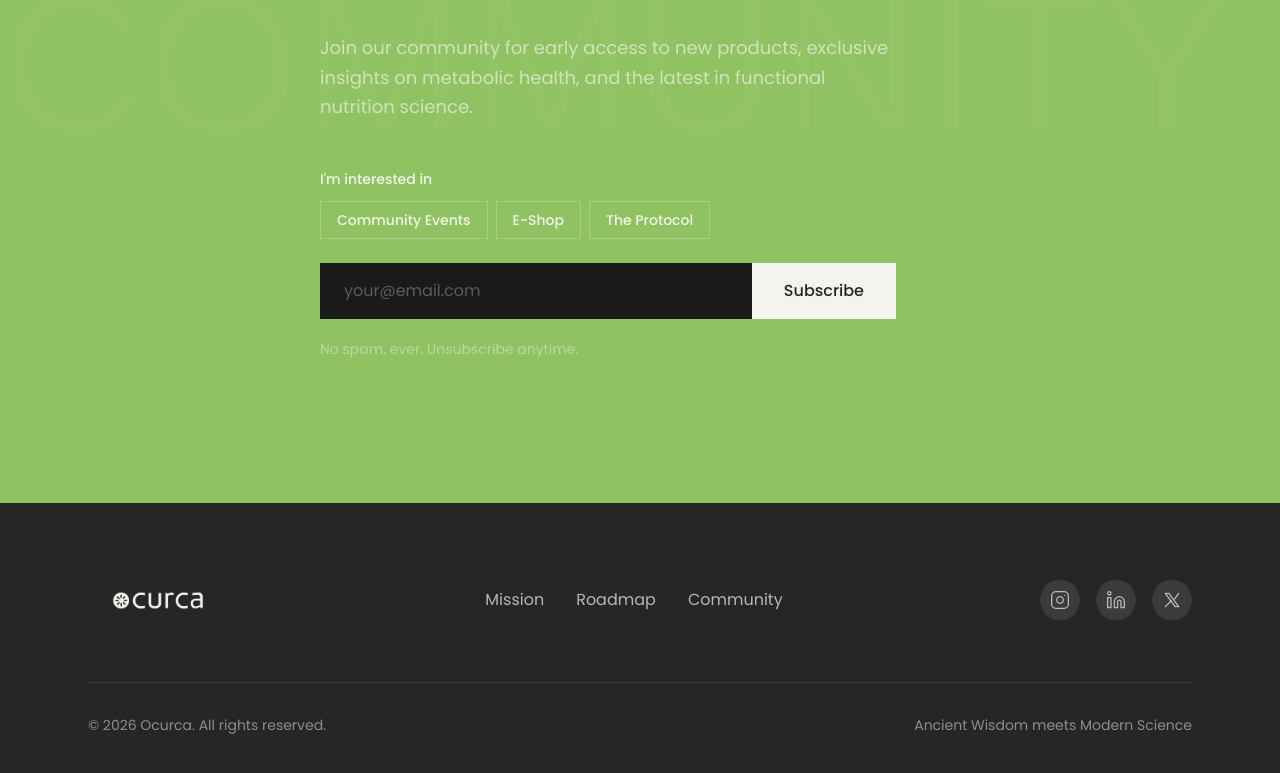
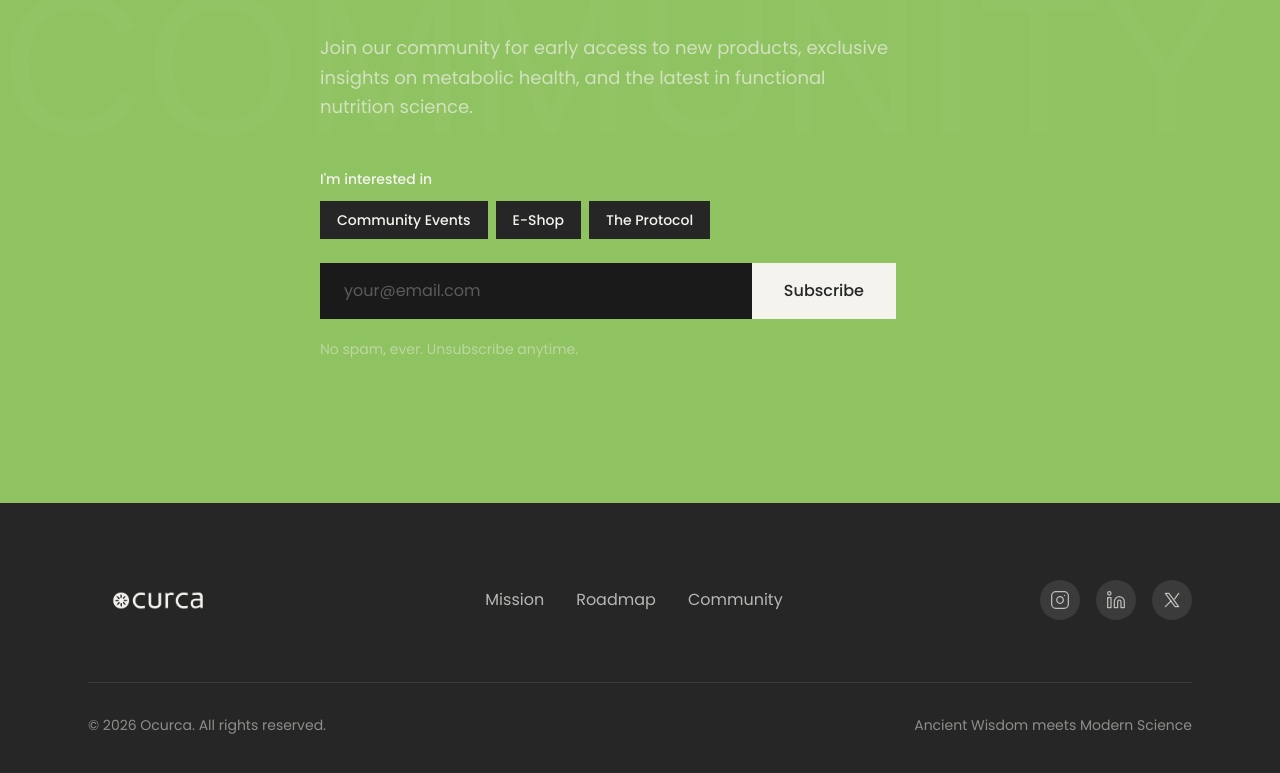
Before and after one commit to matysmorel/OcurcaV2, a Next.js app: page / in a window 1280 px wide. Shown: the part 5506-6279 px from the top of the page. Built offline with nearby package versions, Linux system fonts and the light colour scheme; no server answers; the database is empty; a web font is replaced by a local one.

Commit message:
fix: dark background on interest pill buttons

```diff
--- a/components/sections/community-cta.tsx
+++ b/components/sections/community-cta.tsx
@@ -124,7 +124,7 @@ export function CommunityCTA() {
                       className={`px-4 py-2 text-sm font-medium transition-all duration-200 cursor-pointer ${
                         interests.includes(value)
                           ? "bg-[#8FC261] text-[#262626] border border-[#8FC261]"
-                          : "bg-transparent text-[#F5F3EE] border border-[#F5F3EE]/25 hover:border-[#F5F3EE]/60"
+                          : "bg-[#262626] text-[#F5F3EE] border border-[#262626] hover:border-[#262626]"
                       }`}
                     >
                       {label}
```
